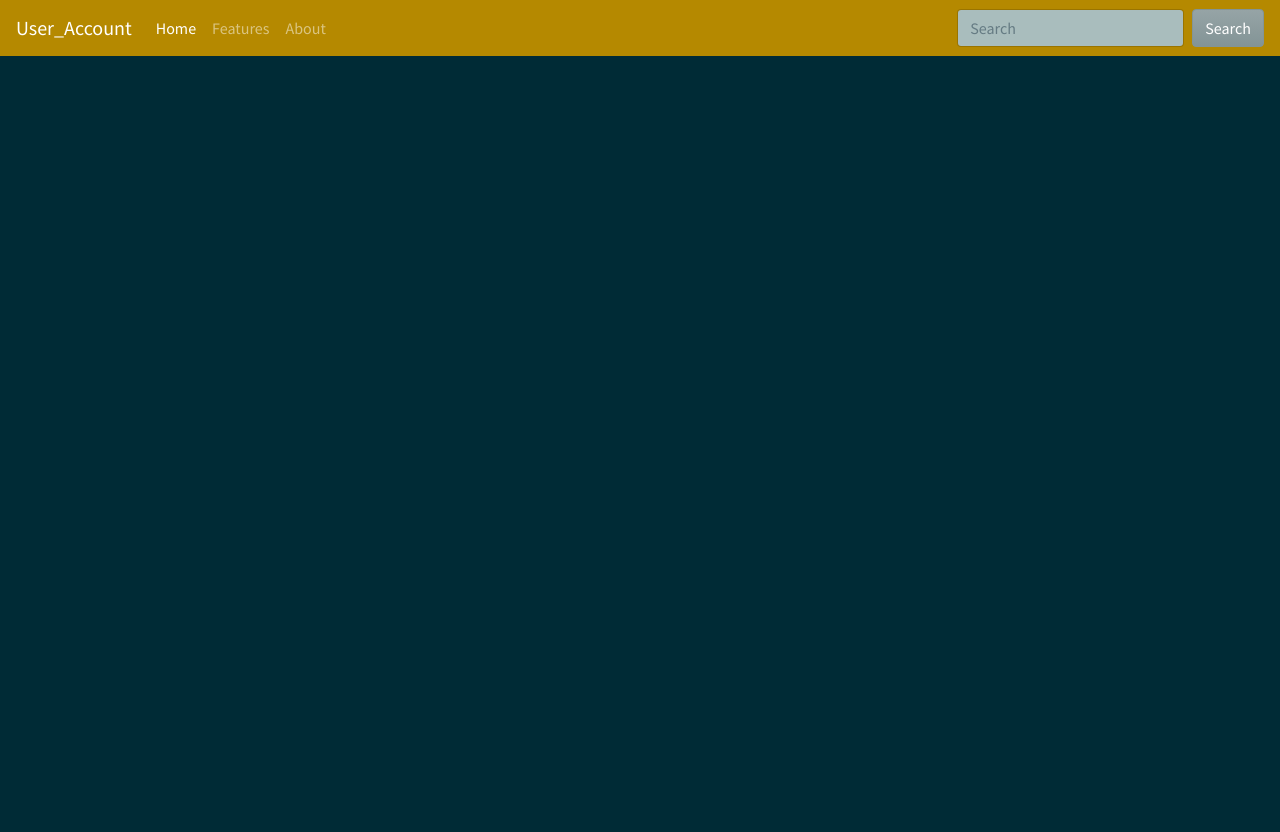
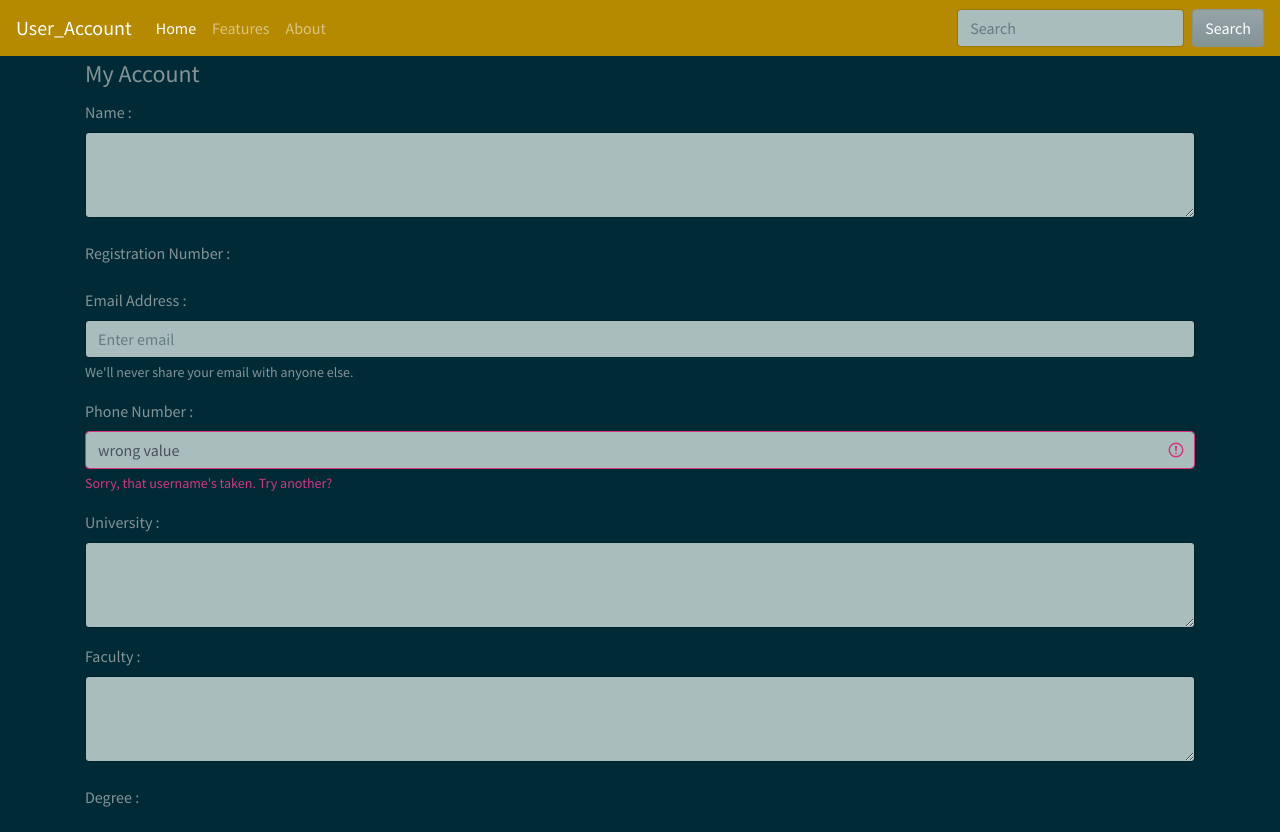
Before and after one commit to ShammiEkanayaka/Job_Application_Verification_System, a Vue app: page / in a window 1280 px wide. Before the commit the page ends 800 px from the top, so only its background shows below. Built offline with nearby package versions, Linux system fonts and the light colour scheme.

Commit message:
Add : Home menu for user acc

```diff
--- a/src/App.vue
+++ b/src/App.vue
@@ -1,20 +1,24 @@
 <template>
   <div>
     <app-nav></app-nav>
+    <app-home></app-home>
   </div>
 </template>
 
 <script>
-  import Navbar from './components/Navbar.vue'
+
+  import Home from './components/Home.vue'
 
   export default
   {
     components:{
 
-      'app-nav':Navbar
+      'app-home':Home
+
 
     }
   }
+
 
 </script>
 
--- a/src/components/Home.vue
+++ b/src/components/Home.vue
@@ -0,0 +1,52 @@
+<template>
+
+    <div class="container">
+
+      <form>
+        <fieldset>
+          <legend>My Account</legend>
+
+            <div class="form-group">
+            <label for="exampleTextarea">Name : </label>
+            <textarea class="form-control" id="exampleTextarea" rows="3"></textarea>
+          </div>
+
+          <div class="form-group row">
+            <label for="staticEmail" class="col-sm-2 col-form-label">Registration Number : </label>
+          </div>
+
+          <div class="form-group">
+            <label for="exampleInputEmail1">Email Address : </label>
+            <input type="email" class="form-control" id="exampleInputEmail1" aria-describedby="emailHelp" placeholder="Enter email">
+            <small id="emailHelp" class="form-text text-muted">We'll never share your email with anyone else.</small>
+          </div>
+
+          <div class="form-group has-danger">
+            <label class="form-control-label" for="inputDanger1">Phone Number : </label>
+            <input type="text" value="wrong value" class="form-control is-invalid" id="inputInvalid">
+            <div class="invalid-feedback">Sorry, that username's taken. Try another?</div>
+          </div>
+
+          <div class="form-group">
+            <label for="exampleTextarea">University : </label>
+            <textarea class="form-control" id="exampleTextarea" rows="3"></textarea>
+          </div>
+
+          <div class="form-group">
+            <label for="exampleTextarea">Faculty : </label>
+            <textarea class="form-control" id="exampleTextarea" rows="3"></textarea>
+          </div>
+
+          <div class="form-group row">
+            <label for="staticEmail" class="col-sm-2 col-form-label">Degree : </label>
+          </div>
+
+          </fieldset>
+
+</form>
+</div>
+</template>
+
+<script>
+
+</script>
--- a/src/main.js
+++ b/src/main.js
@@ -1,7 +1,11 @@
 import Vue from "vue";
 import App from "./App.vue";
+import Navbar from './components/Navbar.vue'
+
 import router from "./router";
 import store from "./store";
+
+Vue.component('app-nav',Navbar);
 
 Vue.config.productionTip = false;
 
--- a/src/views/Home.vue
+++ b/src/views/Home.vue
@@ -1,18 +1,54 @@
 <template>
-  <div class="home">
-    <img alt="Vue logo" src="../assets/logo.png" />
-    <HelloWorld msg="Welcome to Your Vue.js App" />
-  </div>
+      <form>
+        <fieldset>
+          <legend>My Account</legend>
+
+            <div class="form-group">
+            <label for="exampleTextarea">Name : </label>
+            <textarea class="form-control" id="exampleTextarea" rows="3"></textarea>
+          </div>
+
+          <div class="form-group row">
+            <label for="staticEmail" class="col-sm-2 col-form-label">Registration Number : </label>
+            <div class="col-sm-10">
+              <input type="text" readonly="" class="form-control-plaintext" id="staticEmail" value="email@example.com">
+            </div>
+          </div>
+
+          <div class="form-group">
+            <label for="exampleInputEmail1">Email Address : </label>
+            <input type="email" class="form-control" id="exampleInputEmail1" aria-describedby="emailHelp" placeholder="Enter email">
+            <small id="emailHelp" class="form-text text-muted">We'll never share your email with anyone else.</small>
+          </div>
+
+          <div class="form-group has-danger">
+            <label class="form-control-label" for="inputDanger1">Phone Number : </label>
+            <input type="text" value="wrong value" class="form-control is-invalid" id="inputInvalid">
+            <div class="invalid-feedback">Sorry, that username's taken. Try another?</div>
+          </div>
+
+          <div class="form-group">
+            <label for="exampleTextarea">University : </label>
+            <textarea class="form-control" id="exampleTextarea" rows="3"></textarea>
+          </div>
+
+          <div class="form-group">
+            <label for="exampleTextarea">Faculty : </label>
+            <textarea class="form-control" id="exampleTextarea" rows="3"></textarea>
+          </div>
+
+          <div class="form-group row">
+            <label for="staticEmail" class="col-sm-2 col-form-label">Degree : </label>
+            <div class="col-sm-10">
+              <input type="text" readonly="" class="form-control-plaintext" id="staticEmail" value="email@example.com">
+            </div>
+          </div>
+
+          </fieldset>
+
+</form>
 </template>
 
 <script>
-// @ is an alias to /src
-import HelloWorld from "@/components/HelloWorld.vue";
 
-export default {
-  name: "home",
-  components: {
-    HelloWorld
-  }
-};
 </script>
```
